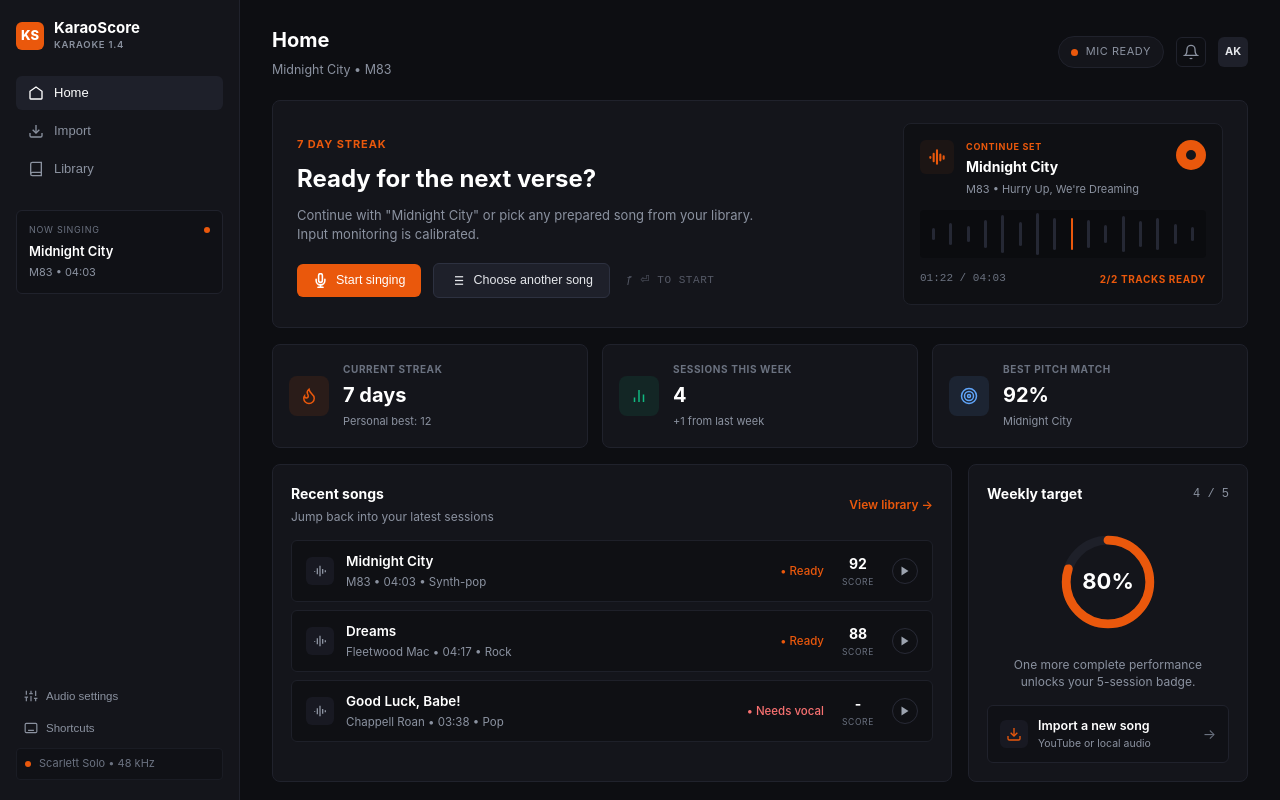
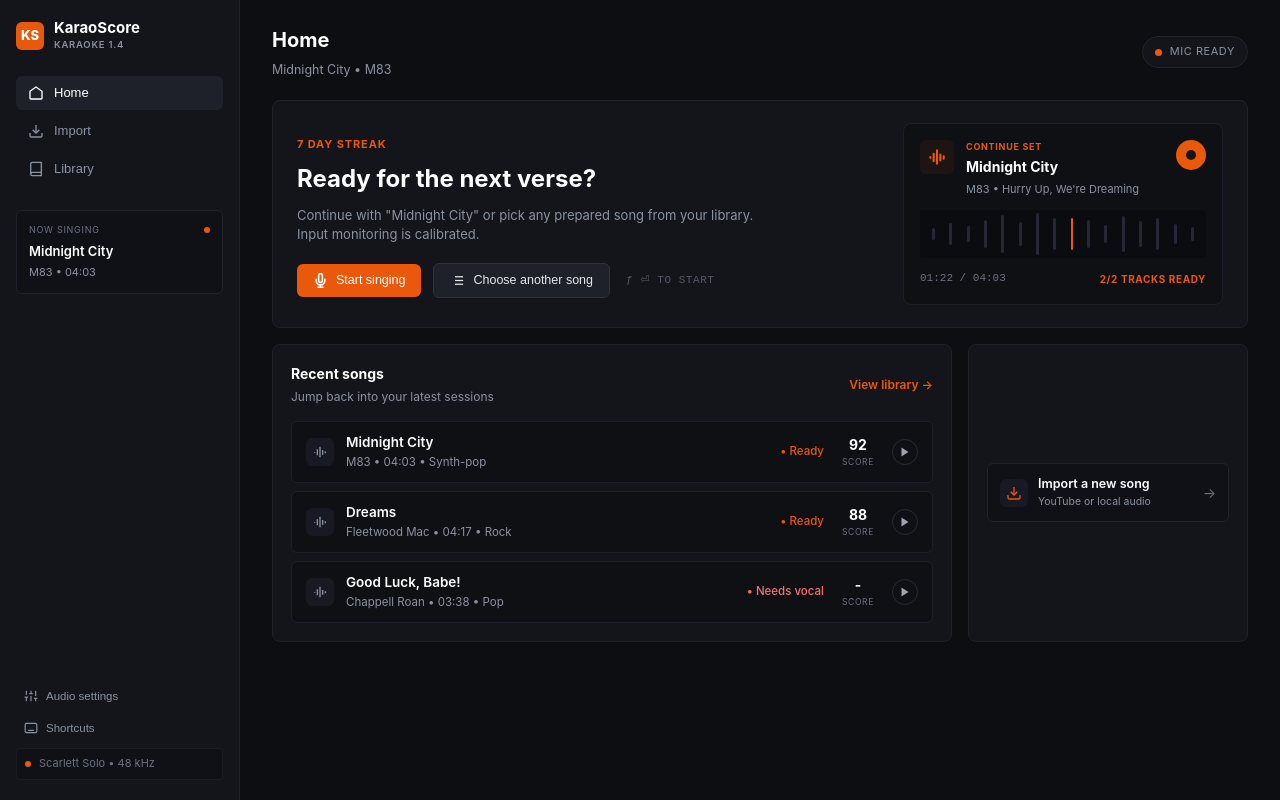
Before and after one commit to AnthonyLi88/KaraoScore, a Vue app: page / in a window 1280 px wide. Built offline with nearby package versions, Linux system fonts and the light colour scheme.

Commit message:
Remove non-functional metric cards and mock gauge from HomeView

```diff
--- a/src/renderer/src/views/HomeView.vue
+++ b/src/renderer/src/views/HomeView.vue
@@ -28,14 +28,7 @@ const emit = defineEmits<{
           <span class="status-dot"></span>
           <span>MIC READY</span>
         </div>
-        <button class="icon-btn" title="Notifications">
-          <svg width="16" height="16" viewBox="0 0 24 24" fill="none" stroke="currentColor" stroke-width="2">
-            <path d="M18 8A6 6 0 0 0 6 8c0 7-3 9-3 9h18s-3-2-3-9" />
-            <path d="M13.73 21a2 2 0 0 1-3.46 0" />
-          </svg>
-        </button>
-        <div class="avatar-pill">AK</div>
-      </div>
+        </div>
     </header>
 
     <!-- Hero Card (Continue Singing) -->
@@ -114,52 +107,6 @@ const emit = defineEmits<{
         <div class="preview-footer">
           <span class="time-readout">01:22 / 04:03</span>
           <span class="tracks-ready-tag">2/2 TRACKS READY</span>
-        </div>
-      </div>
-    </div>
-
-    <!-- Metrics Row -->
-    <div class="stats-row">
-      <div class="stat-card">
-        <div class="stat-icon-wrap flame">
-          <svg width="18" height="18" viewBox="0 0 24 24" fill="none" stroke="#ea580c" stroke-width="2">
-            <path d="M8.5 14.5A2.5 2.5 0 0 0 11 12c0-1.38-.5-2-1-3-1.072-2.143-.224-4.054 2-6 .5 2.5 2 4.9 4 6.5 2 1.6 3 3.5 3 5.5a7 7 0 1 1-14 0c0-1.153.433-2.294 1-3a2.5 2.5 0 0 0 2.5 2.5z"/>
-          </svg>
-        </div>
-        <div class="stat-body">
-          <span class="stat-label">CURRENT STREAK</span>
-          <div class="stat-val">7 days</div>
-          <span class="stat-sub">Personal best: 12</span>
-        </div>
-      </div>
-
-      <div class="stat-card">
-        <div class="stat-icon-wrap chart">
-          <svg width="18" height="18" viewBox="0 0 24 24" fill="none" stroke="#10b981" stroke-width="2">
-            <line x1="18" y1="20" x2="18" y2="10"/>
-            <line x1="12" y1="20" x2="12" y2="4"/>
-            <line x1="6" y1="20" x2="6" y2="14"/>
-          </svg>
-        </div>
-        <div class="stat-body">
-          <span class="stat-label">SESSIONS THIS WEEK</span>
-          <div class="stat-val">4</div>
-          <span class="stat-sub">+1 from last week</span>
-        </div>
-      </div>
-
-      <div class="stat-card">
-        <div class="stat-icon-wrap target">
-          <svg width="18" height="18" viewBox="0 0 24 24" fill="none" stroke="#60a5fa" stroke-width="2">
-            <circle cx="12" cy="12" r="10"/>
-            <circle cx="12" cy="12" r="6"/>
-            <circle cx="12" cy="12" r="2"/>
-          </svg>
-        </div>
-        <div class="stat-body">
-          <span class="stat-label">BEST PITCH MATCH</span>
-          <div class="stat-val">92%</div>
-          <span class="stat-sub">{{ songTitle }}</span>
         </div>
       </div>
     </div>
@@ -246,22 +193,7 @@ const emit = defineEmits<{
       </div>
 
       <!-- Weekly Target Panel -->
-      <div class="panel weekly-target-panel">
-        <div class="panel-header-row target-header">
-          <h3>Weekly target</h3>
-          <span class="target-fraction">4 / 5</span>
-        </div>
-
-        <div class="radial-gauge-container">
-          <svg width="110" height="110" viewBox="0 0 100 100" class="gauge-svg">
-            <circle cx="50" cy="50" r="38" class="gauge-bg" />
-            <circle cx="50" cy="50" r="38" class="gauge-bar" stroke-dasharray="238.76" stroke-dashoffset="47.75" />
-          </svg>
-          <div class="gauge-number">80%</div>
-        </div>
-
-        <p class="target-desc">One more complete performance unlocks your 5-session badge.</p>
-
+      <div class="panel quick-import-panel">
         <div class="import-quick-card" @click="emit('navigate', 'import')">
           <div class="import-quick-icon">
             <svg width="16" height="16" viewBox="0 0 24 24" fill="none" stroke="currentColor" stroke-width="2">
@@ -805,67 +737,11 @@ const emit = defineEmits<{
   color: #ea580c;
 }
 
-/* Weekly Target Panel */
-.weekly-target-panel {
+.quick-import-panel {
   width: 280px;
-  display: flex;
-  flex-direction: column;
-  align-items: center;
-  justify-content: space-between;
-  gap: 14px;
-  text-align: center;
-}
-
-.target-header {
-  width: 100%;
-}
-
-.target-fraction {
-  font-size: 12px;
-  color: #8b92a0;
-  font-family: monospace;
-}
-
-.radial-gauge-container {
-  position: relative;
-  width: 110px;
-  height: 110px;
   display: flex;
   align-items: center;
   justify-content: center;
-  margin: 6px 0;
-}
-
-.gauge-svg {
-  transform: rotate(-90deg);
-}
-
-.gauge-bg {
-  fill: none;
-  stroke: #1e2029;
-  stroke-width: 8;
-}
-
-.gauge-bar {
-  fill: none;
-  stroke: #ea580c;
-  stroke-width: 8;
-  stroke-linecap: round;
-}
-
-.gauge-number {
-  position: absolute;
-  font-size: 22px;
-  font-weight: 700;
-  color: #fff;
-}
-
-.target-desc {
-  font-size: 12px;
-  color: #8b92a0;
-  line-height: 1.4;
-  margin: 0;
-  max-width: 220px;
 }
 
 .import-quick-card {
```
